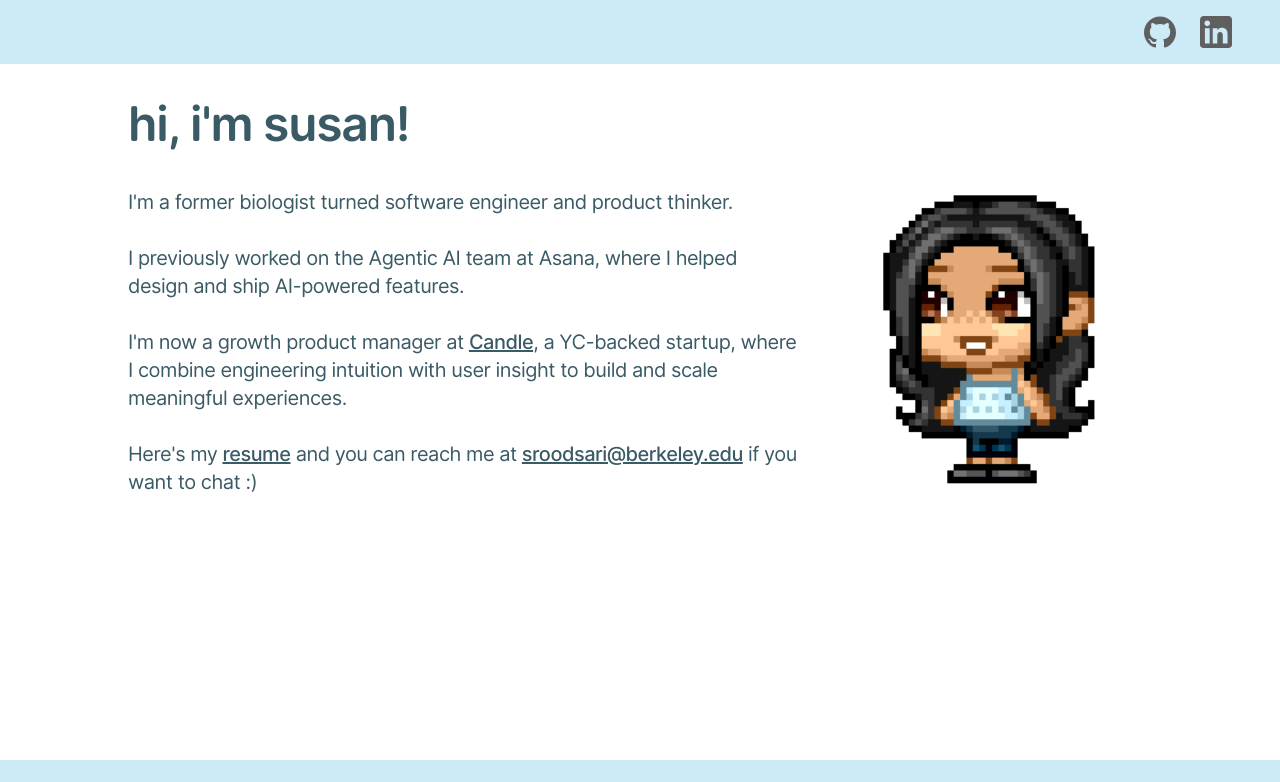
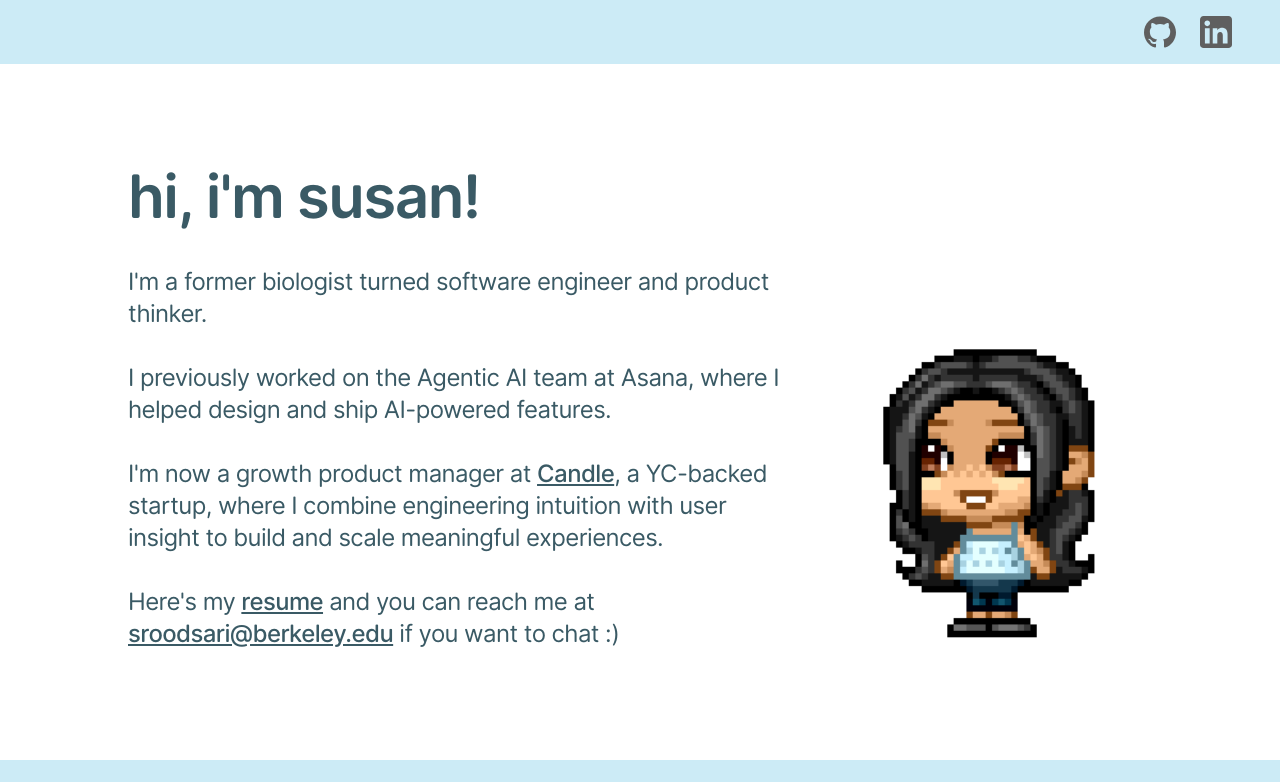
Before and after one commit to sroodsari/sroodsari.github.io, a React (Create React App) app: page / in a window 1280 px wide. Shown: the top 782 px of the page. Built offline with nearby package versions, Linux system fonts and the light colour scheme.

Commit message:
fix spacing to rem and adjust for tablet view

```diff
--- a/src/App.js
+++ b/src/App.js
@@ -21,14 +21,14 @@
       </header>
 
       {/* Main content */}
-      <main className="pt-[100px] px-6 mh-450px sm:px-12 pb-12 min-h-screen bg-white text-[#3a5a65]">
+      <main className="pt-[7.25rem] pb-[6.25rem] px-6 mh-[28.125rem] sm:px-14 min-h-screen bg-white text-[#3a5a65] flex items-center">
         <div className="max-w-5xl mx-auto flex flex-col-reverse sm:flex-row items-center sm:items-start gap-8">
           {/* Text content */}
           <div className="flex-1">
-            <h1 className="text-3xl sm:text-5xl font-semibold tracking-tight mb-4 text-center sm:text-left pb-6" >
+            <h1 className="text-3xl sm:text-6xl font-semibold tracking-tight mb-4 text-center sm:text-left pb-6" >
               hi, i'm susan!
             </h1>
-            <p className="text-base sm:text-xl font-thin tracking-tight leading-relaxed">
+            <p className="text-base sm:text-2xl font-thin tracking-tight leading-relaxed">
               I'm a former biologist turned software engineer and product thinker. <br /><br />
               I previously worked on the Agentic AI team at Asana, where I helped design and ship AI-powered features. <br /><br />
               I'm now a growth product manager at <a className="underline" href="https://www.trycandle.app/" target="_blank" rel="noopener noreferrer">Candle</a>, a YC-backed startup, where I combine engineering intuition with user insight to build and scale meaningful experiences. <br /><br />
```
